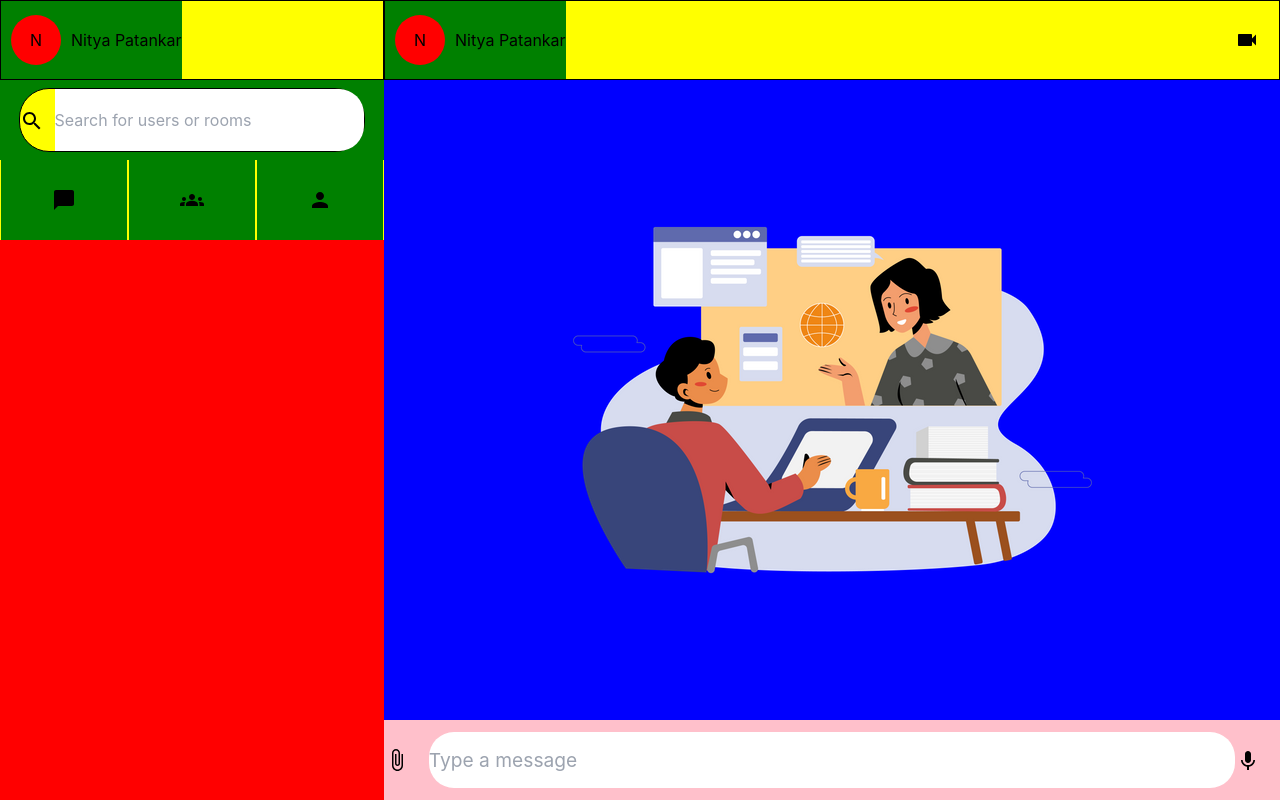
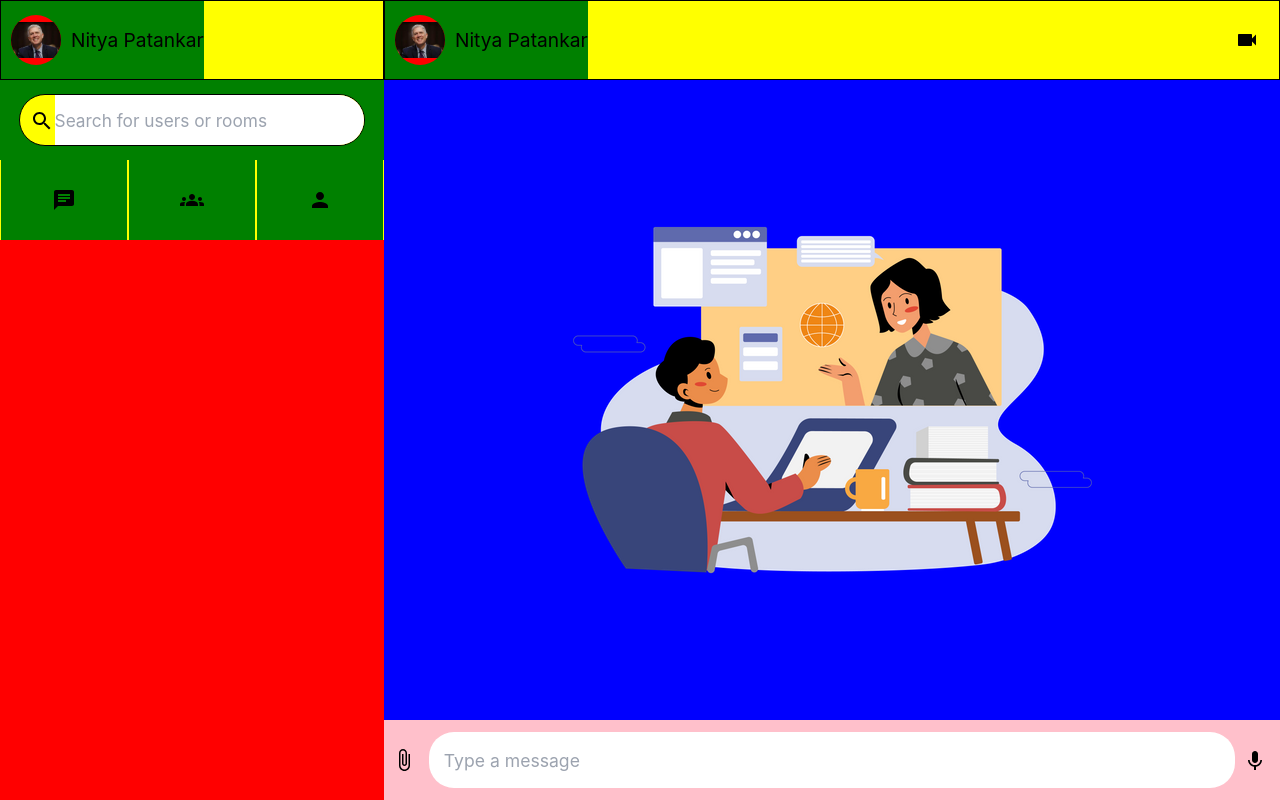
Before and after one commit to Yash621/meta-meet, a Next.js app in the folder frontend/: page /chat in a window 1280 px wide. Built offline with nearby package versions, Linux system fonts and the light colour scheme.

Commit message:
fixed profile container styling

```diff
--- a/frontend/pages/chat/chatPage.module.css
+++ b/frontend/pages/chat/chatPage.module.css
@@ -40,11 +40,13 @@
   margin-right: 10px;
   width: 50px;
   height: 50px;
-  object-fit: contain;
+  object-fit: cover;
+  overflow: hidden;
   display: flex;
   justify-content: center;
   align-items: center;
 }
+
 .searchBarContainer {
   background-color: green;
   width: 100%;
@@ -84,12 +86,15 @@
   justify-content: space-between;
 }
 .searchBarIcon {
-  width: 30px;
-  height: 30px;
+  width: 25px;
+  height: 25px;
+  margin-left: 10px;
+  margin-top: 2px;
+  cursor: pointer;
 }
 .searchBar {
   width: 90%;
-  height: 80%;
+  height: 65%;
   background-color: yellow;
   border: 1px solid black;
   border-radius: 30px;
@@ -104,10 +109,16 @@
   display: flex;
   align-items: center;
   justify-content: center;
+  border: none;
+  font-size: 1.08em;
+}
+.searchBarInput:focus {
+  outline: none;
 }
 .OptionsIcon {
   width: 30px;
   height: 30px;
+  cursor: pointer;
 }
 .OptionsIconContainer div {
   background-color: green;
@@ -123,6 +134,7 @@
   height: 100%;
   display: flex;
   align-items: center;
+  font-size: 1.2em;
 }
 .chatIcon {
   width: 30px;
@@ -134,13 +146,30 @@
   height: 70%;
   width: 90%;
   border-radius: 25px;
-  font-size: 1.2em;
+  font-size: 1.1em;
   border: none;
+  padding-left: 15px;
 }
 .chatIconContainer {
   width: 5%;
   height: 100%;
   display: flex;
+  flex-direction: column;
   align-items: center;
-  justify-content: flex-end;
+  justify-content: center;
+  cursor: pointer;
+  padding-left: 15px;
+  /* background-color: yellow; */
 }
+.chatInput:focus {
+  outline: none;
+}
+.searchBar:first-child {
+  display: flex;
+  align-items: center;
+}
+.searchBarIconContainer {
+  display: flex;
+  align-items: center;
+  justify-content: center;
+}
--- a/frontend/pages/chat/index.tsx
+++ b/frontend/pages/chat/index.tsx
@@ -11,6 +11,8 @@ import ChatBubbleIcon from "@mui/icons-material/ChatBubble";
 import VideocamIcon from "@mui/icons-material/Videocam";
 import KeyboardVoiceIcon from "@mui/icons-material/KeyboardVoice";
 import AttachFileIcon from "@mui/icons-material/AttachFile";
+import profilePhoto from "../../public/static/images/profile-photo.jpeg";
+import ChatIcon from "@mui/icons-material/Chat";
 
 function index() {
   return (
@@ -18,8 +20,9 @@ function index() {
       <div className={chatPageCSS.contactContainer}>
         <div className={chatPageCSS.headerContainer}>
           <div className={chatPageCSS.profileOverviewContainer}>
-            {" "}
-            <div className={chatPageCSS.profileAvatarContainer}>N</div>
+            <div className={chatPageCSS.profileAvatarContainer}>
+              <Image src={profilePhoto} alt="welcome to meta-meet.io" />
+            </div>
             <div className={chatPageCSS.profileNameContainer}>
               Nitya Patankar
             </div>
@@ -27,10 +30,9 @@ function index() {
         </div>
         <div className={chatPageCSS.searchBarContainer}>
           <div className={chatPageCSS.searchBar}>
-            <div>
+            <div className={chatPageCSS.searchBarIconContainer}>
               <SearchIcon className={chatPageCSS.searchBarIcon} />
             </div>
-
             <input
               type="text"
               placeholder="Search for users or rooms"
@@ -40,7 +42,7 @@ function index() {
         </div>
         <div className={chatPageCSS.OptionsIconContainer}>
           <div>
-            <ChatBubbleIcon className={chatPageCSS.OptionsIcon} />
+            <ChatIcon className={chatPageCSS.OptionsIcon} />
           </div>
           <div>
             <GroupsIcon className={chatPageCSS.OptionsIcon} />
@@ -54,7 +56,9 @@ function index() {
       <div className={chatPageCSS.chatContainer}>
         <div className={chatPageCSS.headerContainer}>
           <div className={chatPageCSS.profileOverviewContainer}>
-            <div className={chatPageCSS.profileAvatarContainer}>N</div>
+            <div className={chatPageCSS.profileAvatarContainer}>
+              <Image src={profilePhoto} alt="welcome to meta-meet.io" />
+            </div>
             <div className={chatPageCSS.profileNameContainer}>
               Nitya Patankar
             </div>
```
Also changed, not shown: frontend/public/static/images/profile-photo.jpeg (added).
